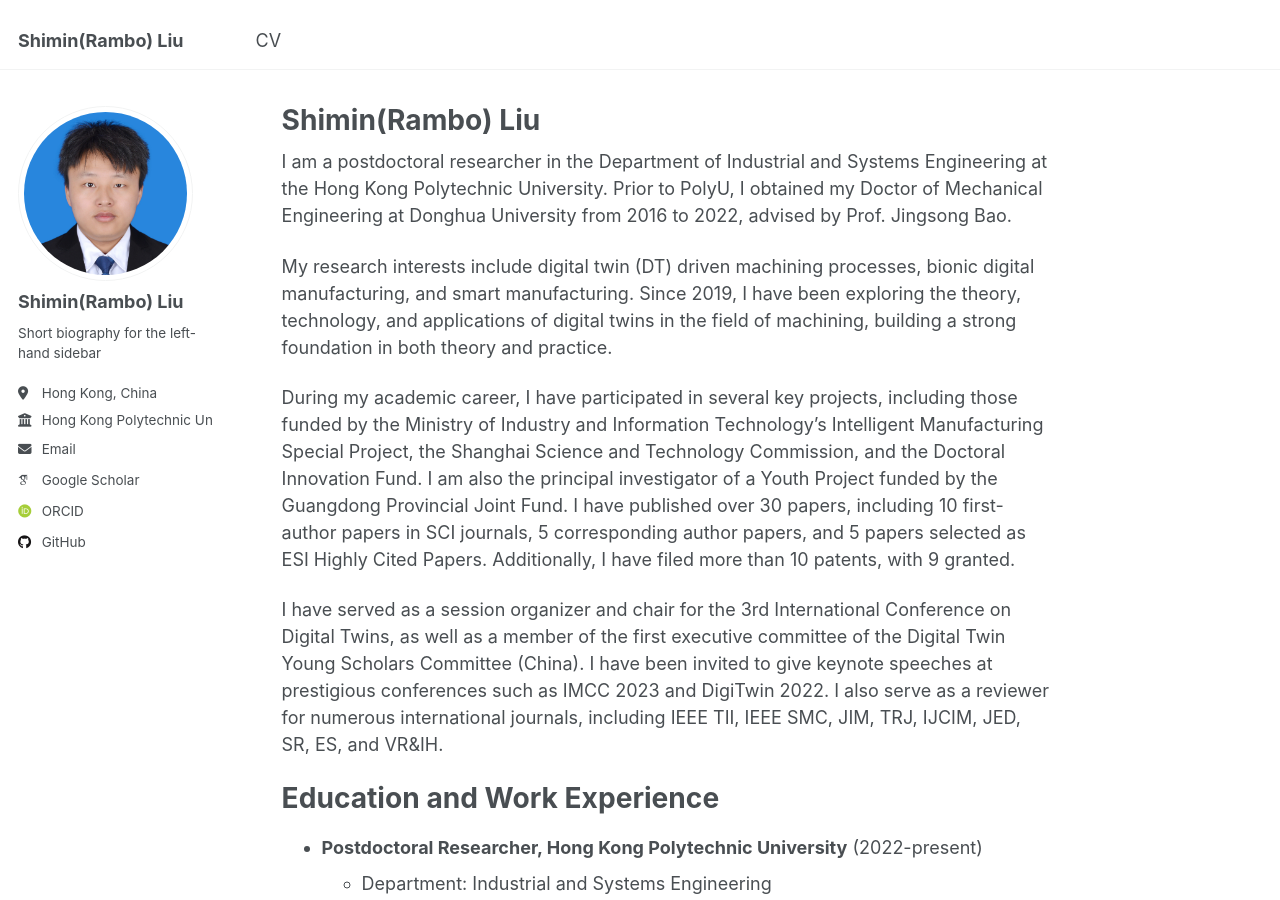
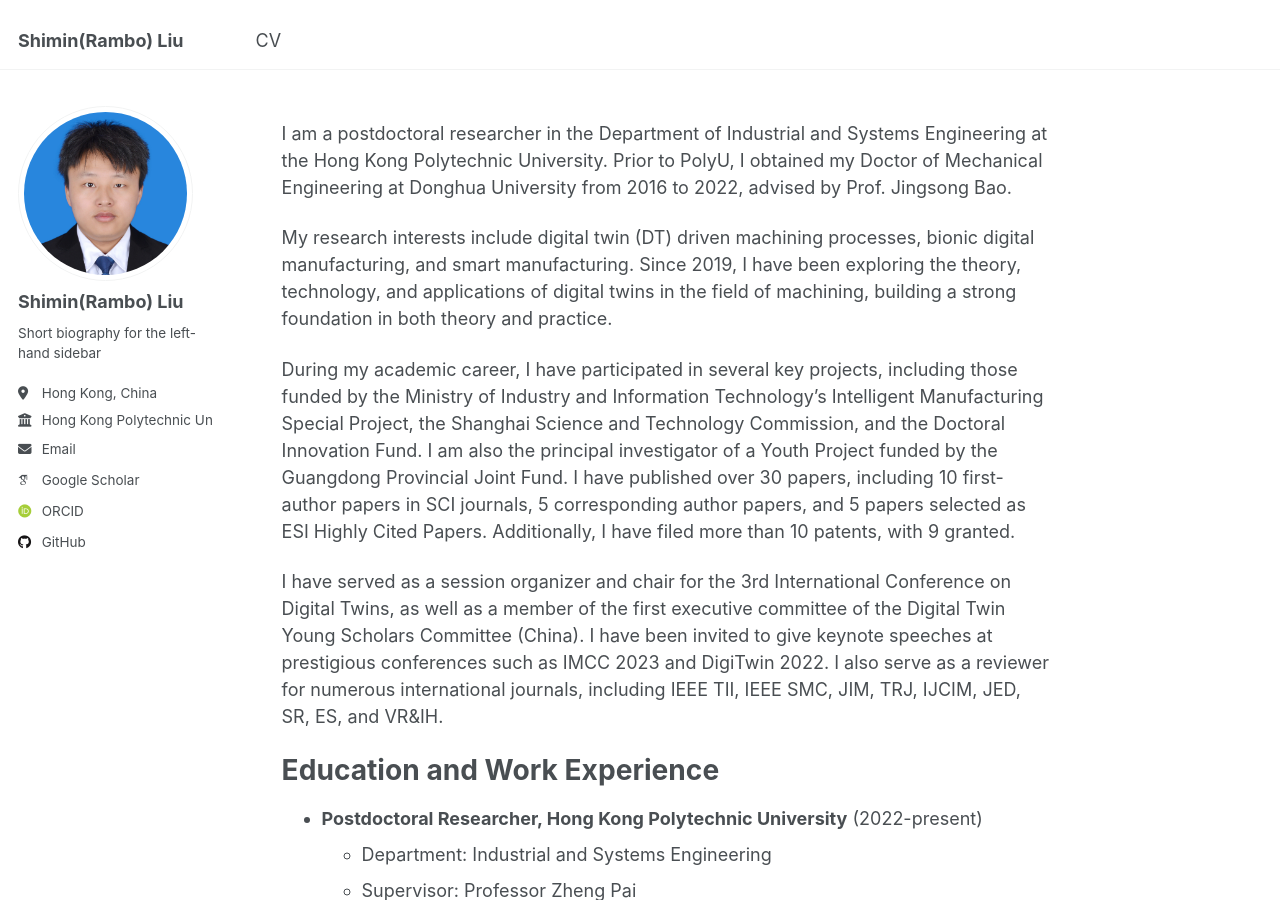
Before and after one commit to Rambo-Shimin/Rambo-Shimin.github.io, a Jekyll site: the page built from _pages/about.md, in a window 1280 px wide and 900 px high. Built offline with Jekyll 4.4.1, drawn with Linux system fonts in a browser that asks for light colours; some web fonts are replaced.

Commit message:
Update about.md

```diff
--- a/_pages/about.md
+++ b/_pages/about.md
@@ -1,6 +1,6 @@
 ---
 permalink: /
-title: "Shimin(Rambo) Liu"
+title: ""
 author_profile: true
 redirect_from:
   - /about/
```
